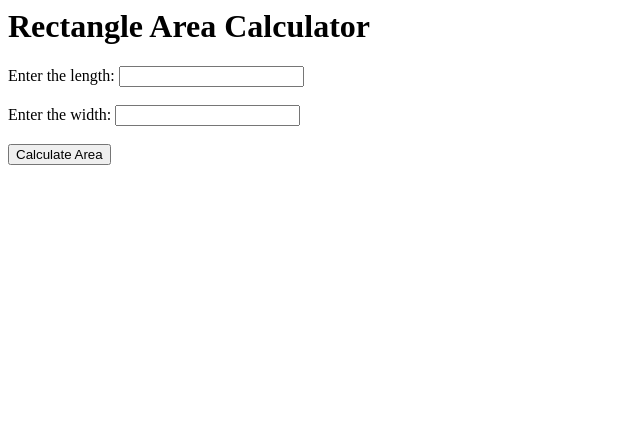
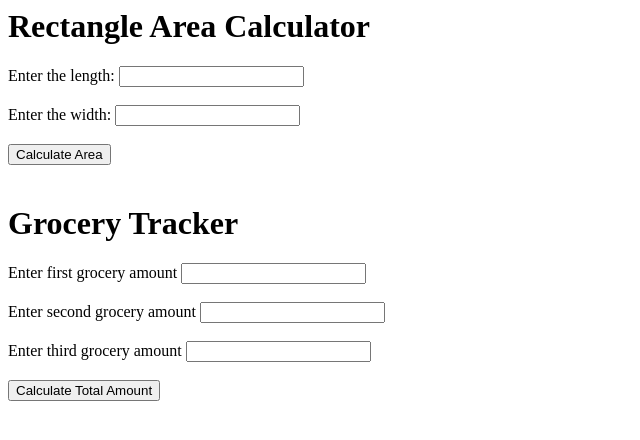
Before and after one commit to moisesefsantos/javaScriptEssential, a plain HTML site: page calculateArea/calculate_Area.html in a window 1280 px wide. Shown: the whole page, without its empty margins (0-640 px from the left). Drawn offline with Linux system fonts and the light colour scheme.

Commit message:
add grocery tracker

```diff
--- a/calculateArea/calculate_Area.html
+++ b/calculateArea/calculate_Area.html
@@ -13,6 +13,20 @@
   <button onclick="calculateArea()">Calculate Area</button><br><br>
 
   <p id="result"></p>
+
+  <h1>Grocery Tracker</h1>
+  <label for="grocery1">Enter first grocery amount</label>
+  <input type="number" id="grocery1"><br><br>
+
+  <label for="grocery2">Enter second grocery amount</label>
+  <input type="number" id="grocery2"><br><br>
+
+  <label for="grocery3">Enter third grocery amount</label>
+  <input type="number" id="grocery3"><br><br>
+
+  <button onclick="calculateTotalAmount()">Calculate Total Amount</button><br><br>
+
+  <p id="totalAmount"></p>
 <script src="./calculate_Area.js"></script>
 </body>
 </html>
--- a/calculateArea/calculate_Area.js
+++ b/calculateArea/calculate_Area.js
@@ -8,3 +8,16 @@ function calculateArea() {
     let area = length * width;
     document.getElementById('result').innerHTML = `The area of the rectangle is: ${area}`;
 }
+
+let grocery1;
+let grocery2;
+let grocery3;
+
+function calculateTotalAmount() {
+    grocery1 = parseFloat(document.getElementById("grocery1").value);
+    grocery2 = parseFloat(document.getElementById("grocery2").value);
+    grocery3 = parseFloat(document.getElementById("grocery3").value);
+
+    let totalAmount = grocery1 + grocery2 + grocery3;
+    document.getElementById('totalAmount').innerHTML = `The total amount of groceries is: $ ${totalAmount}`;
+}
```
